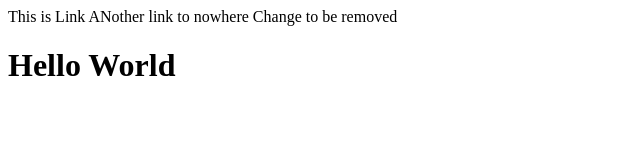
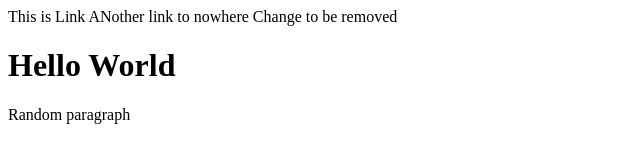
Before and after one commit to katgpt-lab/git_guide, a plain HTML site: page index.html in a window 1280 px wide. Shown: the whole page, without its empty margins (0-640 px from the left). Drawn offline with Linux system fonts and the light colour scheme.

Commit message:
another random change

```diff
--- a/index.html
+++ b/index.html
@@ -10,5 +10,6 @@
 </head>
 <body>
 	<h1>Hello World</h1>
+	<p>Random paragraph</p>
 </body>
 </html>
```
